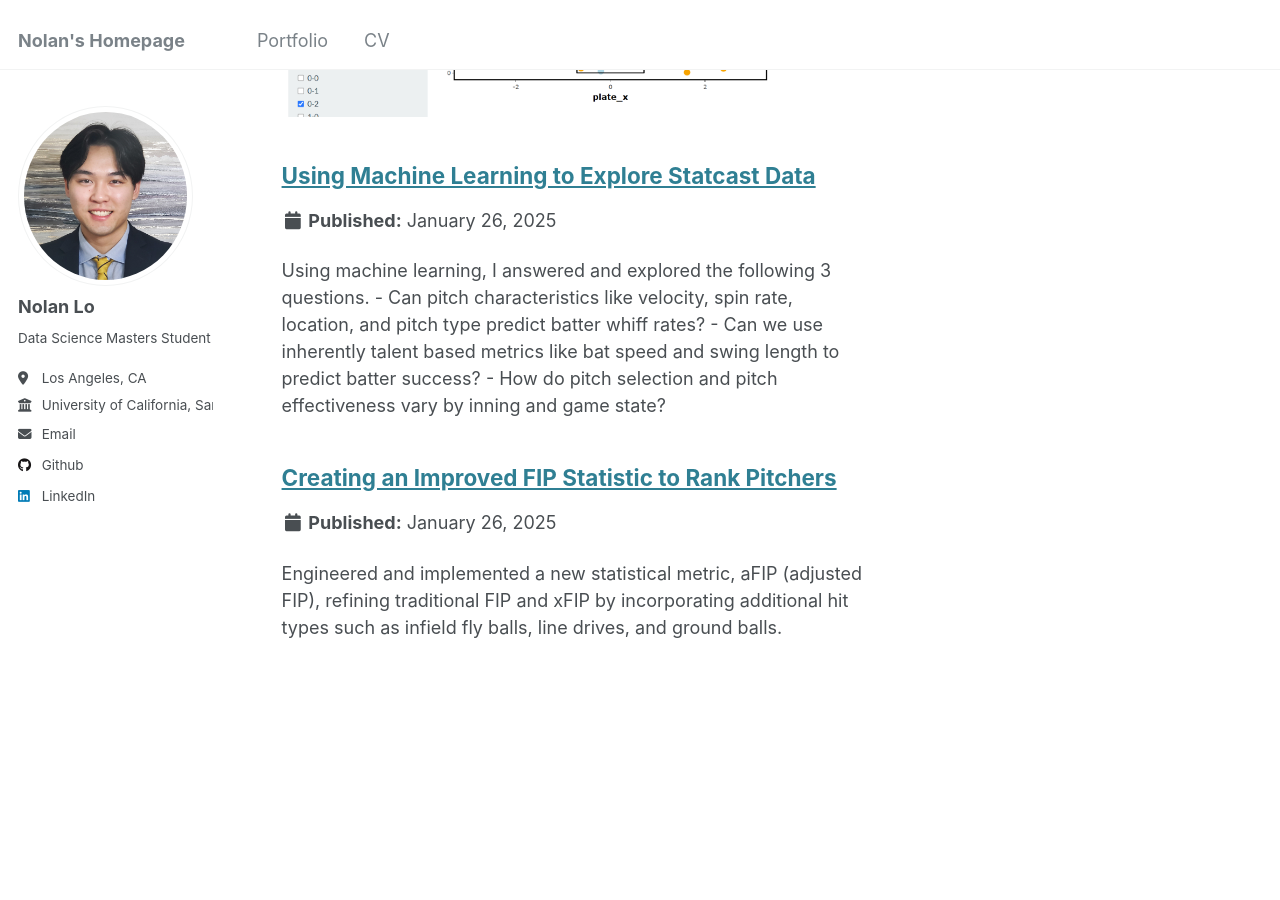
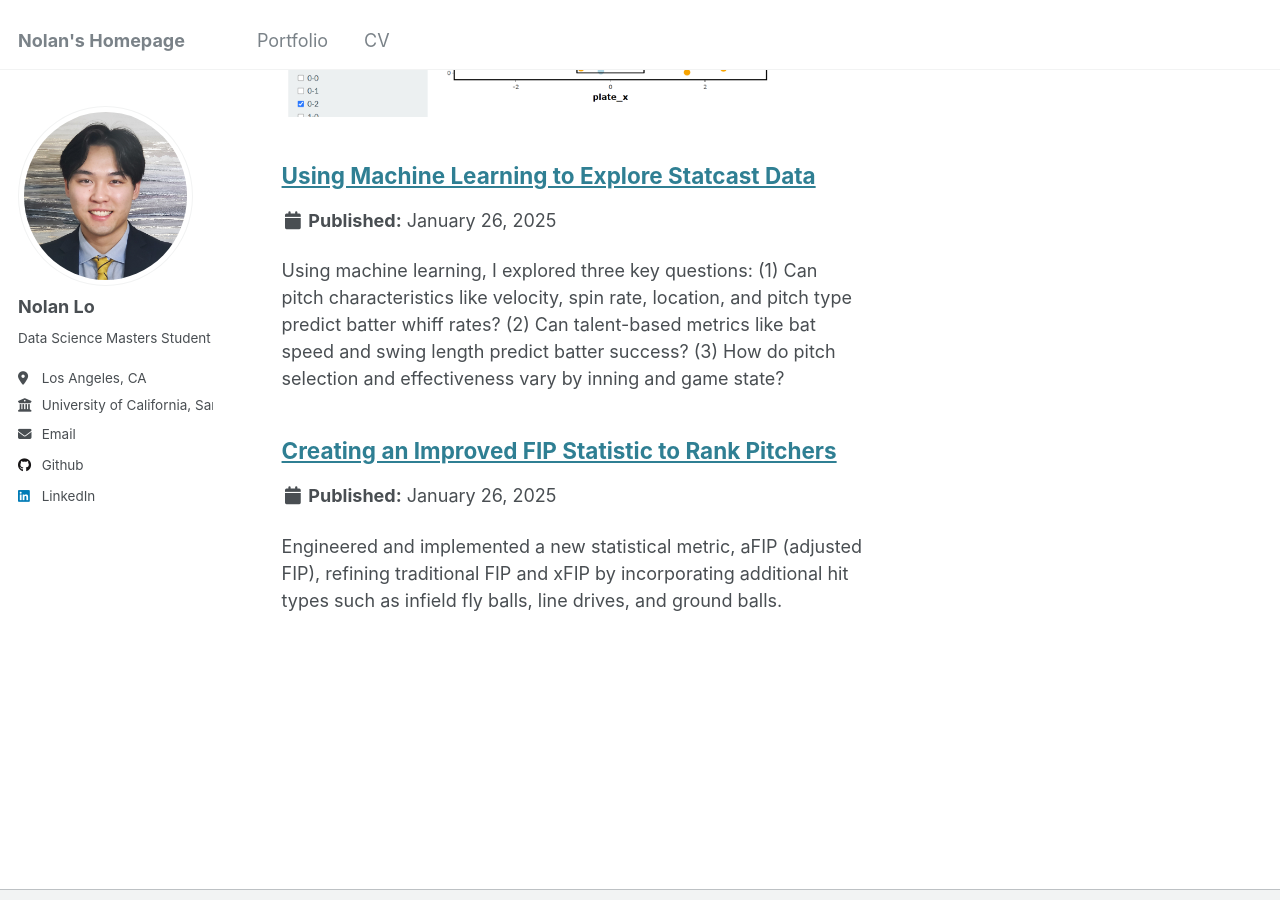
Before and after one commit to Nolan-Lo/Nolan-Lo.github.io, a Jekyll site: the page built from _pages/portfolio.html, in a window 1280 px wide and 900 px high, scrolled down 506 px. Built offline with Jekyll 4.4.1, drawn with Linux system fonts in a browser that asks for light colours.

Commit message:
Update portfolio-2.md
format

```diff
--- a/_portfolio/portfolio-2.md
+++ b/_portfolio/portfolio-2.md
@@ -1,9 +1,6 @@
 ---
 title: "Using Machine Learning to Explore Statcast Data"
-excerpt: "Using machine learning, I answered and explored the following 3 questions.
-- Can pitch characteristics like velocity, spin rate, location, and pitch type predict batter whiff rates?
-- Can we use inherently talent based metrics like bat speed and swing length to predict batter success?
-- How do pitch selection and pitch effectiveness vary by inning and game state?"
+excerpt: "Using machine learning, I explored three key questions: (1) Can pitch characteristics like velocity, spin rate, location, and pitch type predict batter whiff rates? (2) Can talent-based metrics like bat speed and swing length predict batter success? (3) How do pitch selection and effectiveness vary by inning and game state?"
 collection: portfolio
 ---
 
```
